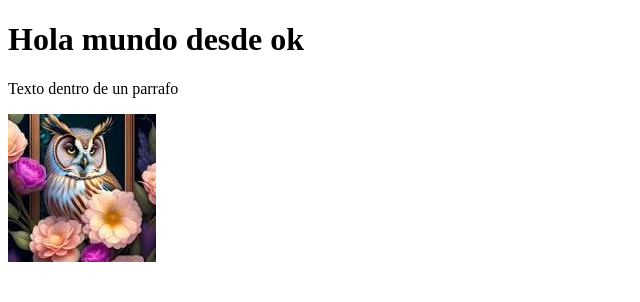
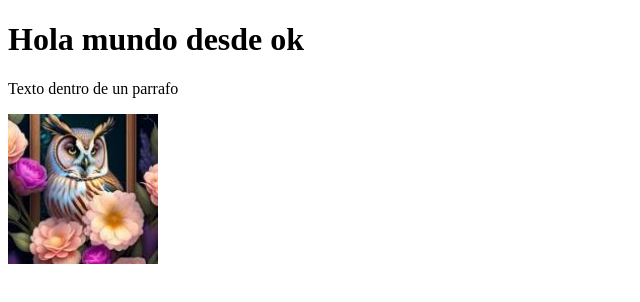
Before and after one commit to maribelcalla/Dev, a plain HTML site: page index.html in a window 1280 px wide. Shown: the full height of the page, 0-640 px from the left. Drawn offline with Linux system fonts and the light colour scheme.

Commit message:
creando carpeta imagenes

```diff
--- a/index.html
+++ b/index.html
@@ -8,7 +8,9 @@
 <body>
     <h1>Hola mundo desde ok </h1>
     <p>Texto dentro de un parrafo</p>
-    <img src="buho.jpeg">
+    <img src="./imagenes/buho.jpeg" alt="buho" width="150px
+
+    ">
 
 </body>
 </html>
```
Also changed, not shown: imagenes/buho.jpeg (renamed from buho.jpeg), imagenes/butterfly.jpeg (renamed from butterfly.jpeg), imagenes/cat.jpeg (renamed from cat.jpeg), imagenes/lion.jpeg (renamed from lion.jpeg), imagenes/tigger.jpeg (renamed from tigger.jpeg).
